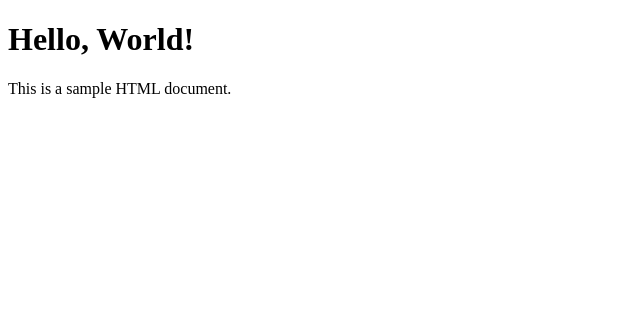
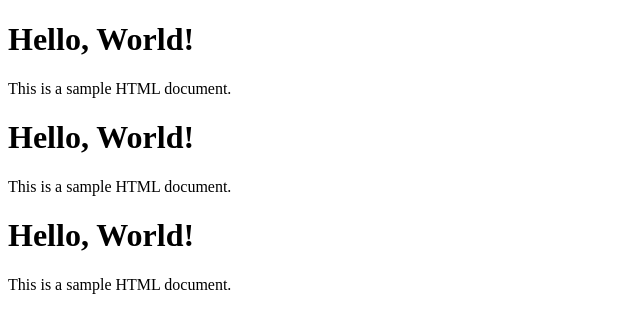
Before and after one commit to rasmi1-ux/study__git-github, a plain HTML site: page index.html in a window 1280 px wide. Shown: the whole page, without its empty margins (0-640 px from the left). Drawn offline with Linux system fonts and the light colour scheme.

Commit message:
i addeed

```diff
--- a/index.html
+++ b/index.html
@@ -8,5 +8,10 @@
 <body>
     <h1>Hello, World!</h1>
     <p>This is a sample HTML document.</p>
+     <h1>Hello, World!</h1>
+    <p>This is a sample HTML document.</p>
+     <h1>Hello, World!</h1>
+    <p>This is a sample HTML document.</p>
+
 </body>
 </html>
```
